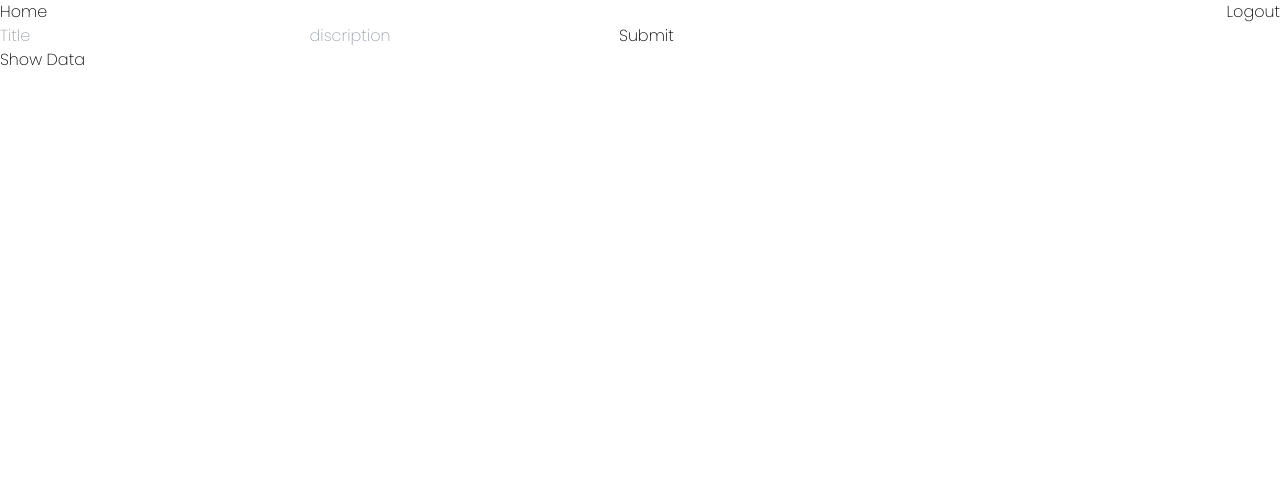
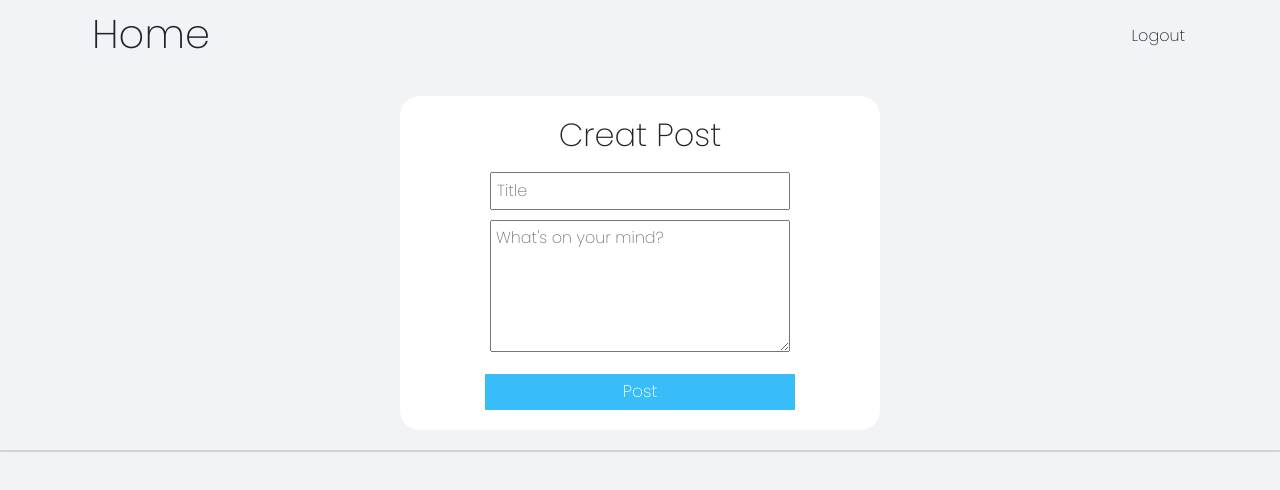
Before and after one commit to abdulhaseebj/signup-firebase, a plain HTML site: page home.html in a window 1280 px wide. Drawn offline with nearby package versions, Linux system fonts and the light colour scheme; no server answers.

Commit message:
data post in frestore

```diff
--- a/home.html
+++ b/home.html
@@ -5,43 +5,46 @@
     <meta charset="UTF-8">
     <meta name="viewport" content="width=device-width, initial-scale=1.0">
     <title>home</title>
-    <link rel="stylesheet" href="./dist/style.css">
+    <!-- <link rel="stylesheet" href="./dist/style.css"> -->
     <!-- 2nd css link -->
     <link rel="stylesheet" href="style.css">
     <!-- font link -->
     <link rel="preconnect" href="https://fonts.googleapis.com">
     <link rel="preconnect" href="https://fonts.gstatic.com" crossorigin>
     <link href="https://fonts.googleapis.com/css2?family=Poppins:wght@200&display=swap" rel="stylesheet">
+     <!-- bootstrap link -->
+     <link href="https://cdn.jsdelivr.net/npm/bootstrap@5.3.2/dist/css/bootstrap.min.css" rel="stylesheet" integrity="sha384-T3c6CoIi6uLrA9TneNEoa7RxnatzjcDSCmG1MXxSR1GAsXEV/Dwwykc2MPK8M2HN" crossorigin="anonymous">
 </head>
 
-<body>
-    <!-- <div class="flex justify-between">
-        <h1>Home</h1>
-        <div class="">
-            <button class="btn">Logout</button>
-        </div>
-    </div> -->
-    <div class="grid container">
-        <div class="ggrid">
+<body class="home-body">
+
+    <div class="main container">
+        <div class="main">
             <h1>Home</h1>
         </div>
-        <div class="grid">
+        <div class="mian">
             <button class="btn">Logout</button>
         </div>
     </div>
 
 
-    <form class="form">
-        <input type="text" class="title" placeholder="Title">
-        <input type="text" class="discription" placeholder="discription">
-        <button type="submit">Submit</button>
-    </form>
+    <div class="post-div">
+        <h2>Creat Post</h2>
+        <form class="form">
+            <input type="text" class="title post-input" placeholder="Title" ><br>
+            <!-- <input type="text" class="discription post-input" placeholder="discription"><br> -->
+            <textarea class="discription post-input" rows="5" placeholder="What's on your mind?" required></textarea><br>
+            <button type="submit" class="post-btn">Post</button>
+        </form>
+    </div>
     <div class="card">
 
     </div>
 
-    <button class="data">Show Data</button>
+    <!-- <button class="data">Show Data</button> -->
 
+    <!-- bootstrap link -->
+    <script src="https://cdn.jsdelivr.net/npm/bootstrap@5.3.2/dist/js/bootstrap.bundle.min.js" integrity="sha384-C6RzsynM9kWDrMNeT87bh95OGNyZPhcTNXj1NW7RuBCsyN/o0jlpcV8Qyq46cDfL" crossorigin="anonymous"></script>
     <script type="module" src="home.js"></script>
 </body>
 
--- a/home.js
+++ b/home.js
@@ -1,9 +1,15 @@
 import { onAuthStateChanged, signOut } from "https://www.gstatic.com/firebasejs/9.10.0/firebase-auth.js";
 import { auth, db } from "./config.js";
-import { collection, addDoc, getDocs } from "https://www.gstatic.com/firebasejs/9.10.0/firebase-firestore.js";
+import { collection, addDoc, getDocs, Timestamp, query, orderBy } from "https://www.gstatic.com/firebasejs/9.10.0/firebase-firestore.js";
+
+const form = document.querySelector('.form')
+const title = document.querySelector('.title')
+const discrption = document.querySelector('.discription')
+const card = document.querySelector('.card')
+const data = document.querySelector('.data')
 
 
-
+// user login or logout function
 onAuthStateChanged(auth, (user) => {
     if (user) {
 
@@ -15,7 +21,7 @@ onAuthStateChanged(auth, (user) => {
     }
 });
 
-
+// signout function
 const btn = document.querySelector('.btn')
 
 btn.addEventListener('click', () => {
@@ -29,72 +35,160 @@ btn.addEventListener('click', () => {
 
 });
 
-const form = document.querySelector('.form')
-const title = document.querySelector('.title')
-const discrption = document.querySelector('.discription')
-const card = document.querySelector('.card')
-const data = document.querySelector('.data')
 
-
+//  get data from firestone
 
 const arr = [];
-// data.addEventListener('click', async function getDataFromFirestore() {
-//     const querySnapshot = await getDocs(collection(db, "posts"));
-//     querySnapshot.forEach((doc) => {
-//         arr.push(doc.data())
-//     });
-//     arr.map((items) => {
-//         card.innerHTML += `
-//         <div class="">
-//         <div class="">
-//             <p><span class="h4">Title:</span>${items.Title}</p>
-//             <p><span class="h4">Description:</span>${items.Description}</p>
-//         </div>
-//     </div>`
-
-//     })
-
-
-// })
 async function getDataFromFirestore() {
     arr.length = 0;
-    const querySnapshot = await getDocs(collection(db, "posts"));
+    const q = query(collection(db, "posts"), orderBy('postDate', 'desc'));
+    const querySnapshot = await getDocs(q);
+    // const querySnapshot = await getDocs(collection(db, "posts"));
     querySnapshot.forEach((doc) => {
         arr.push(doc.data())
     });
+    console.log(arr);
     arr.map((items) => {
         card.innerHTML += `
-        <div class="">
-        <div class="">
+            <div class="card mt-2 ">
+                <div class="card-body">
                     <p><span class="h4">Title:</span>${items.Title}</p>
                     <p><span class="h4">Description:</span>${items.Description}</p>
+                    <button type="button" id="delete" class="btn btn-danger">Delete</button>
+                    <button type="button" id="update" class="btn btn-info">Edit</button>
                 </div>
             </div>`
 
+        const del = document.querySelectorAll('#delete')
+        const upd = document.querySelectorAll('.#update')
+
+
+        del.forEach((btn) => {
+            console.log(btn);
         })
 
 
+    })
 }
 getDataFromFirestore()
+
+// data post on firestone
 
 form.addEventListener('submit', async (e) => {
     e.preventDefault()
     card.innerHTML = ''
-    // console.log(title.value);
-    // console.log(discrption.value);
-    // console.log(auth.currentUser.uid);
     try {
         const docRef = await addDoc(collection(db, "posts"), {
             Title: title.value,
             Description: discrption.value,
-            Uid: auth.currentUser.uid
+            Uid: auth.currentUser.uid,
+            postDate: Timestamp.fromDate(new Date()),
         });
         console.log("Document written with ID: ", docRef.id);
+        getDataFromFirestore()
     } catch (e) {
         console.error("Error adding document: ", e);
     }
     title.value = ''
     discrption.value = ''
+})
+
+//  import { onAuthStateChanged, signOut } from "https://www.gstatic.com/firebasejs/9.10.0/firebase-auth.js";
+// import { auth, db } from "./config.js";
+// import { collection, addDoc, getDocs, Timestamp, query, orderBy } from "https://www.gstatic.com/firebasejs/9.10.0/firebase-firestore.js";
 
 
-})
+// const form = document.querySelector('#form');
+// const title = document.querySelector('#title');
+// const description = document.querySelector('#description');
+// const card = document.querySelector('#card');
+
+
+// //user login or logout function
+
+// onAuthStateChanged(auth, (user) => {
+//     if (user) {
+//         const uid = user.uid;
+//         console.log(uid);
+//     } else {
+//         window.location = 'index.html'
+//     }
+// });
+
+
+// //logout function
+
+// const logout = document.querySelector('#logout-btn');
+
+// logout.addEventListener('click', () => {
+//     signOut(auth).then(() => {
+//         console.log('logout successfully');
+//         window.location = 'index.html'
+//     }).catch((error) => {
+//         console.log(error);
+//     });
+// })
+
+
+
+// //get data from firestore
+
+// let arr = []
+// async function getDataFromFirestore() {
+//     arr.length = 0;
+//     const q = query(collection(db, "posts"), orderBy('postDate', 'desc'));
+//     const querySnapshot = await getDocs(q);
+//     querySnapshot.forEach((doc) => {
+//         arr.push({ ...doc.data(), docId: doc.id });
+//     });
+//     console.log(arr);
+//     arr.map((item) => {
+//         card.innerHTML += `
+//         <div class="card mt-2">
+//         <div class="card-body">
+//             <p><span class="h4">Title:</span>${item.title}</p>
+//             <p><span class="h4">Description:</span>${item.description}</p>
+//             <button type="button" id="delete" class="btn btn-danger">Delete</button>
+//             <button type="button" id="update" class="btn btn-info">Edit</button>
+//         </div>
+//     </div>`
+//     })
+
+//     const del = document.querySelectorAll('#delete');
+//     const upd = document.querySelectorAll('#update');
+
+//     del.forEach((btn , index) => {
+//         btn.addEventListener('click', () => {
+//             console.log('delete called' , arr[index]);
+//         })
+//     })
+//     upd.forEach((btn , index) => {
+//         btn.addEventListener('click', () => {
+//             console.log('update called' , arr[index]);
+//         })
+//     })
+
+
+// }
+// getDataFromFirestore()
+
+
+// //post data on firestore
+
+// form.addEventListener('submit', async (event) => {
+//     event.preventDefault();
+//     card.innerHTML = ''
+//     try {
+//         const docRef = await addDoc(collection(db, "posts"), {
+//             title: title.value,
+//             description: description.value,
+//             uid: auth.currentUser.uid,
+//             postDate: Timestamp.fromDate(new Date()),
+//             like: false
+//         });
+//         console.log("Document written with ID: ", docRef.id);
+//         getDataFromFirestore()
+//     } catch (e) {
+//         console.error("Error adding document: ", e);
+//     }
+// })
--- a/style.css
+++ b/style.css
@@ -1,26 +1,56 @@
-*{
+* {
     font-family: 'Poppins', sans-serif;
+    padding: 0px;
+    margin: 0px;
 }
 
-/* .body {
-    display: flex;
-    justify-content: center;
-    align-items: center;
-    height: 100vh;
-    margin: 0;
-    background-color: #f1f3f6;
-    font-family: 'Poppins', sans-serif;
-    padding: 0px;
-} */
-.input{
+
+.input {
     width: 100%;
     padding: 8px;
 }
- .grid {
+
+.main {
     display: flex;
     align-items: center;
+    margin: 5px 10px 0px 10px;
 }
 
-.container{
+.container {
     justify-content: space-between;
 }
+
+/* .btn {
+    background: #38bdf8;
+    color: white;
+    border: none;
+    padding: 5px 20px 5px 20px;
+} */
+
+.home-body {
+    background: #f1f3f6;
+}
+
+.post-div {
+    text-align: center;
+    background: white;
+    padding: 20px;
+    margin: 30px 400px 20px 400px;
+    border-radius: 20px;
+}
+
+.post-input {
+    padding: 5px;
+    width: 300px;
+    margin-top: 10px;
+    /* border: gold; */
+}
+
+.post-btn {
+    background: #38bdf8;
+    color: white;
+    border: none;
+    padding: 5px 138px 5px 138px;
+    margin-top: 15px;
+    font-size: 17px;
+}
```
Also changed, not shown: index.html (+1 -23 lines), dist/style.css. Lines whose indentation alone changed are shown as unchanged.
